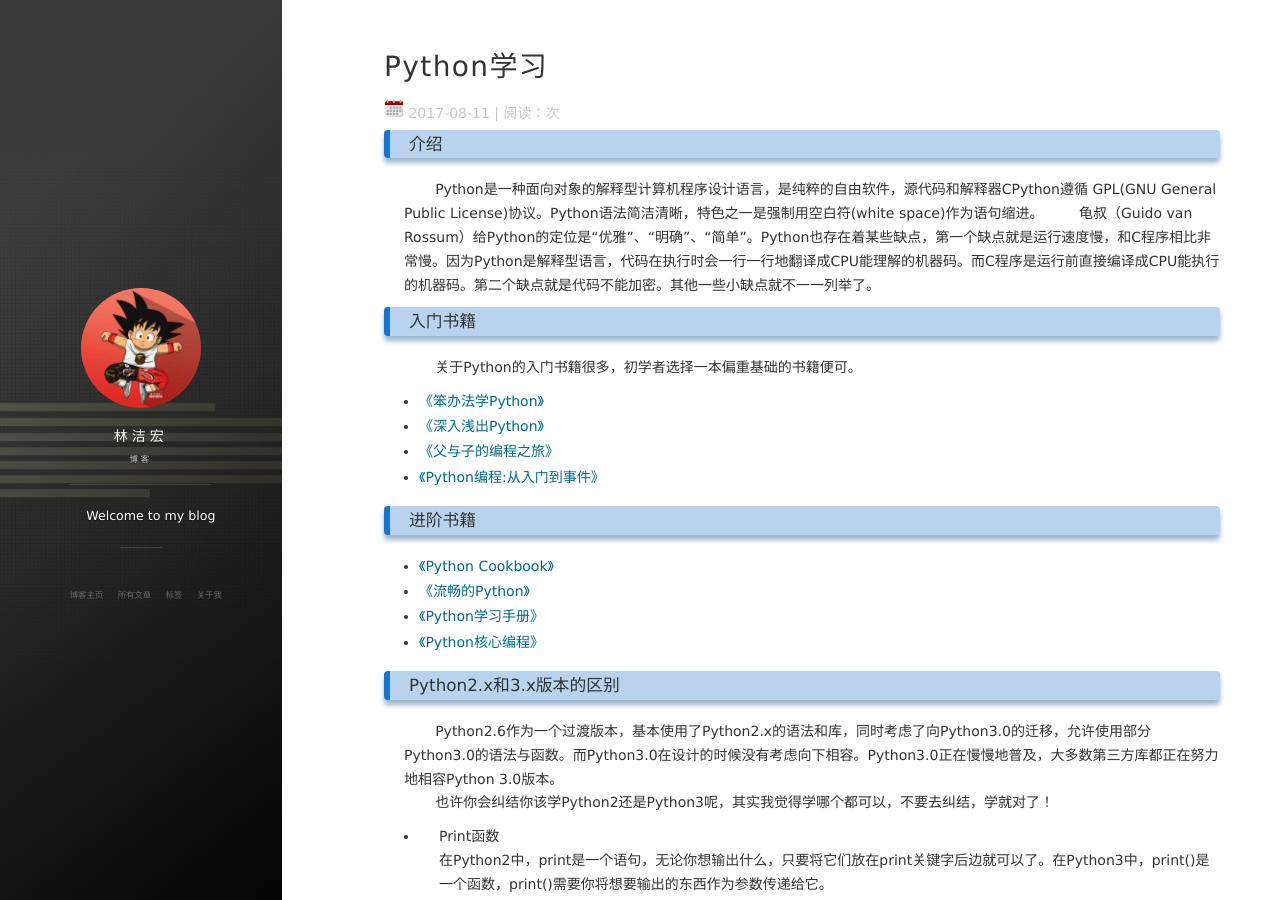
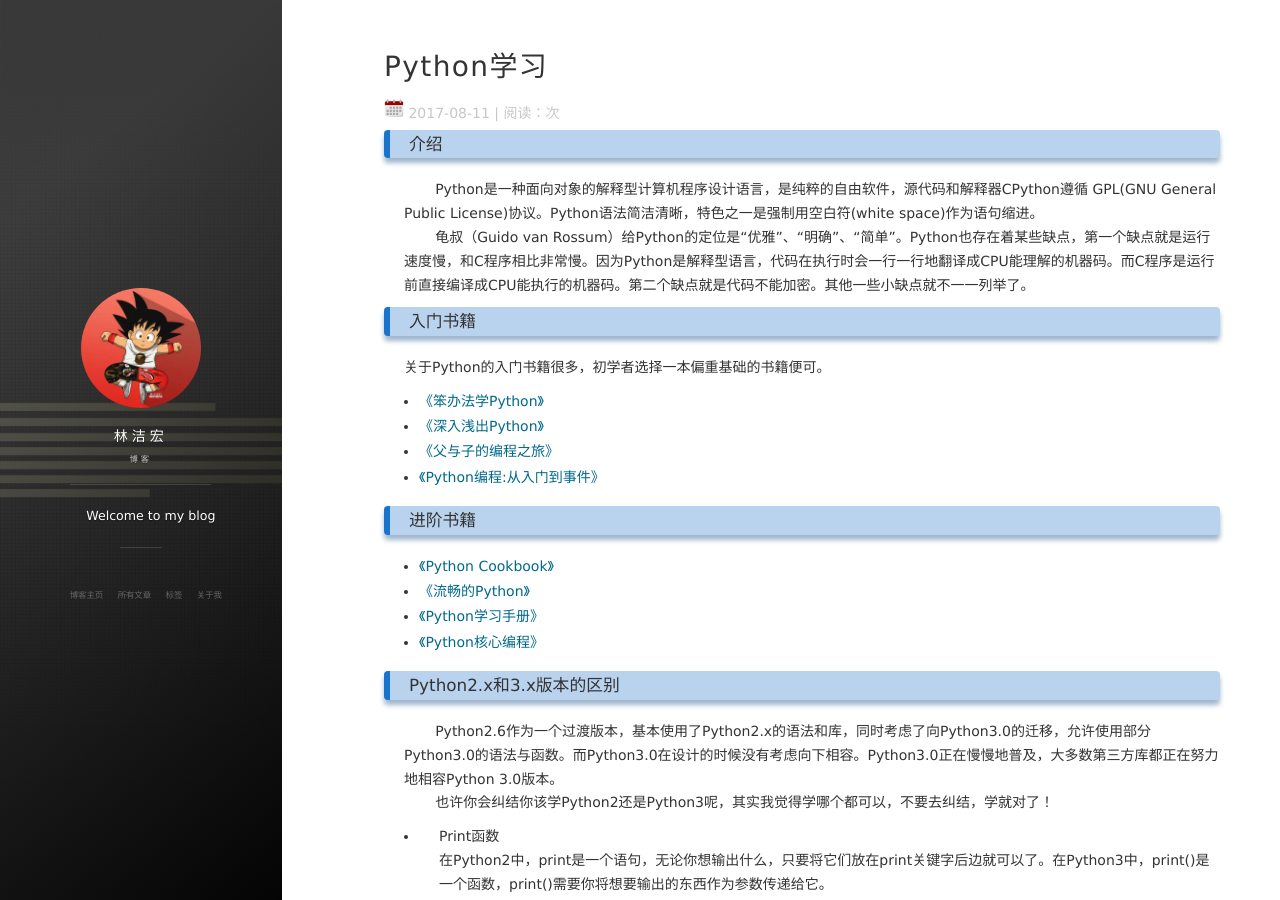
Before and after one commit to JiehongGit/JiehongGit.github.io, a Jekyll site: the page built from _posts/2017-08-11-Python学习.md, in a window 1280 px wide and 900 px high. Built offline with Jekyll 4.4.1, drawn with Linux system fonts in a browser that asks for light colours; nearby versions of some CDN libraries; comment, search, counter and statistics services are not loaded; some of the changed lines change nothing that is shown.

Commit message:
布局修改

```diff
--- a/_posts/2017-08-11-Python学习.md
+++ b/_posts/2017-08-11-Python学习.md
@@ -11,7 +11,7 @@
 &#160; &#160; &#160; &#160;龟叔（Guido van Rossum）给Python的定位是“优雅”、“明确”、“简单”。Python也存在着某些缺点，第一个缺点就是运行速度慢，和C程序相比非常慢。因为Python是解释型语言，代码在执行时会一行一行地翻译成CPU能理解的机器码。而C程序是运行前直接编译成CPU能执行的机器码。第二个缺点就是代码不能加密。其他一些小缺点就不一一列举了。
 
 ### 入门书籍
-&#160; &#160; &#160; &#160;关于Python的入门书籍很多，初学者选择一本偏重基础的书籍便可。
+关于Python的入门书籍很多，初学者选择一本偏重基础的书籍便可。
 * [《笨办法学Python》](https://item.jd.com/11572056.html)
 * [《深入浅出Python》](https://item.jd.com/10957017.html)
 * [《父与子的编程之旅》](https://item.jd.com/11576833.html)
```
